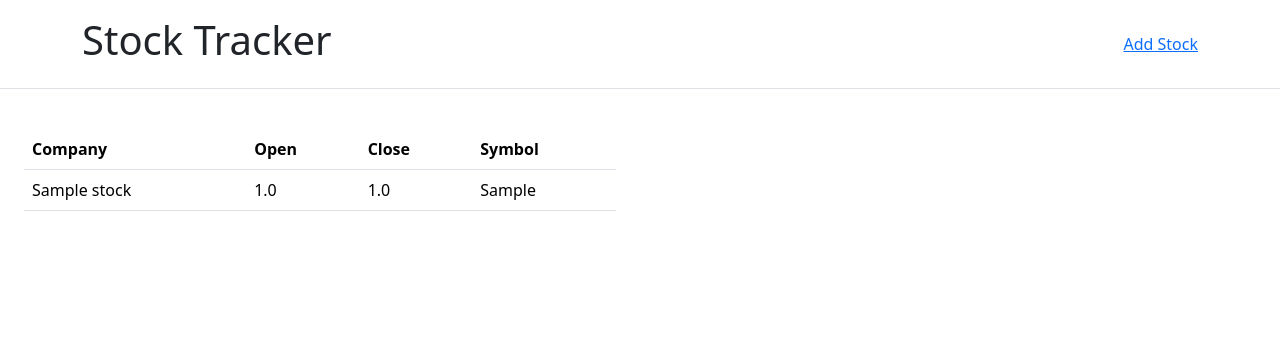
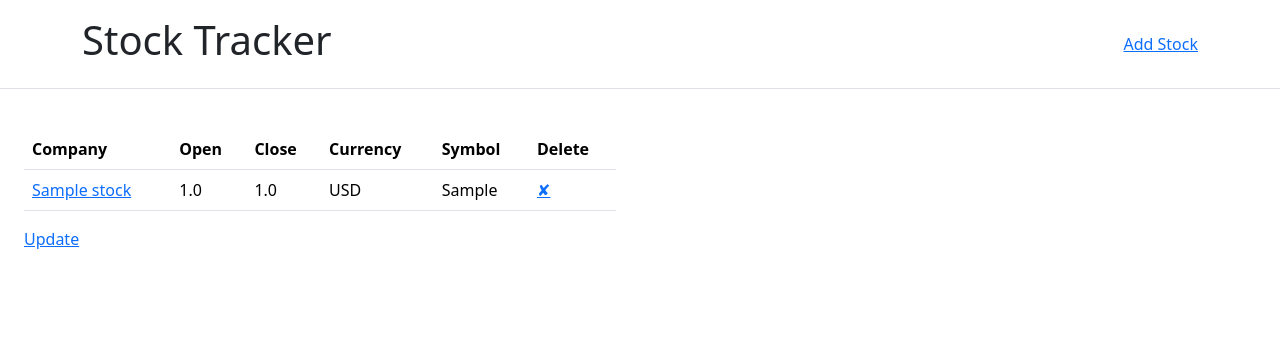
Before and after one commit to JacquesM13/StockAPI, a Flask app: page / in a window 1280 px wide. Shown: the top 349 px of the page. Run offline with Flask 3, Linux system fonts and the light colour scheme; tables that the repository leaves empty hold one stand-in row (values such as "Sample post"); some libraries are stand-ins or nearby versions.

Commit message:
Update home.html

```diff
--- a/templates/home.html
+++ b/templates/home.html
@@ -28,22 +28,27 @@
 </header>
 
 <div class="col-md-6 p-4">
-    <table class="table">
+    <table class="table align-items-center">
         <tr>
             <th>Company</th>
             <th>Open</th>
             <th>Close</th>
+            <th>Currency</th>
             <th>Symbol</th>
+            <th>Delete</th>
         </tr>
         {% for stock in stocks %}
         <tr>
-            <td>{{ stock.name }}</td>
+            <td><a href="{{ url_for('details', symbol=stock.symbol) }}">{{ stock.name }}</a></td>
             <td>{{ stock.open }}</td>
             <td>{{ stock.close }}</td>
+            <td>{{ stock.price_currency }}</td>
             <td>{{ stock.symbol }}</td>
+            <td><a class="align-items-center" href="{{ url_for('delete_stock', symbol=stock.symbol) }}">✘</a></td>
         </tr>
         {% endfor %}
     </table>
+    <a href="{{ url_for('update_stocks') }}">Update</a>
 </div>
 
 {% endblock %}
```
